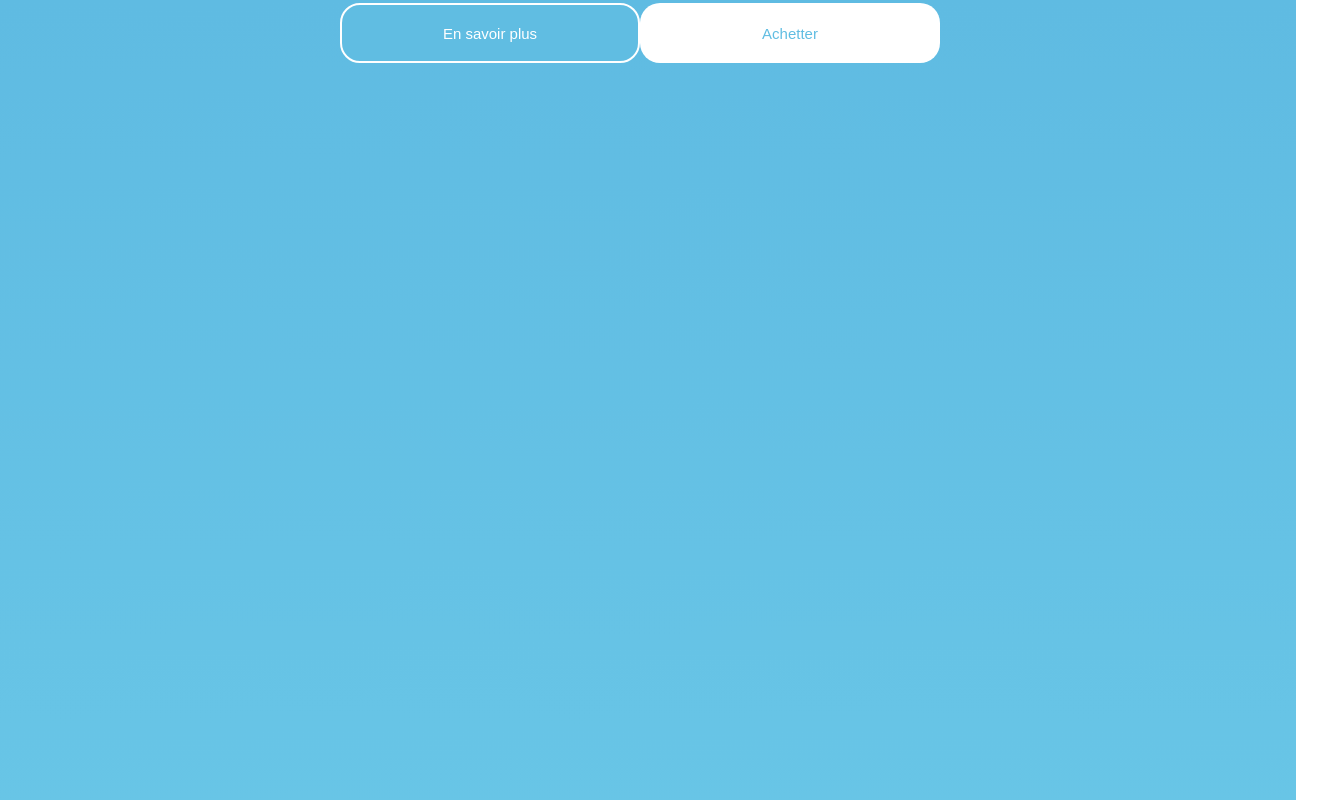
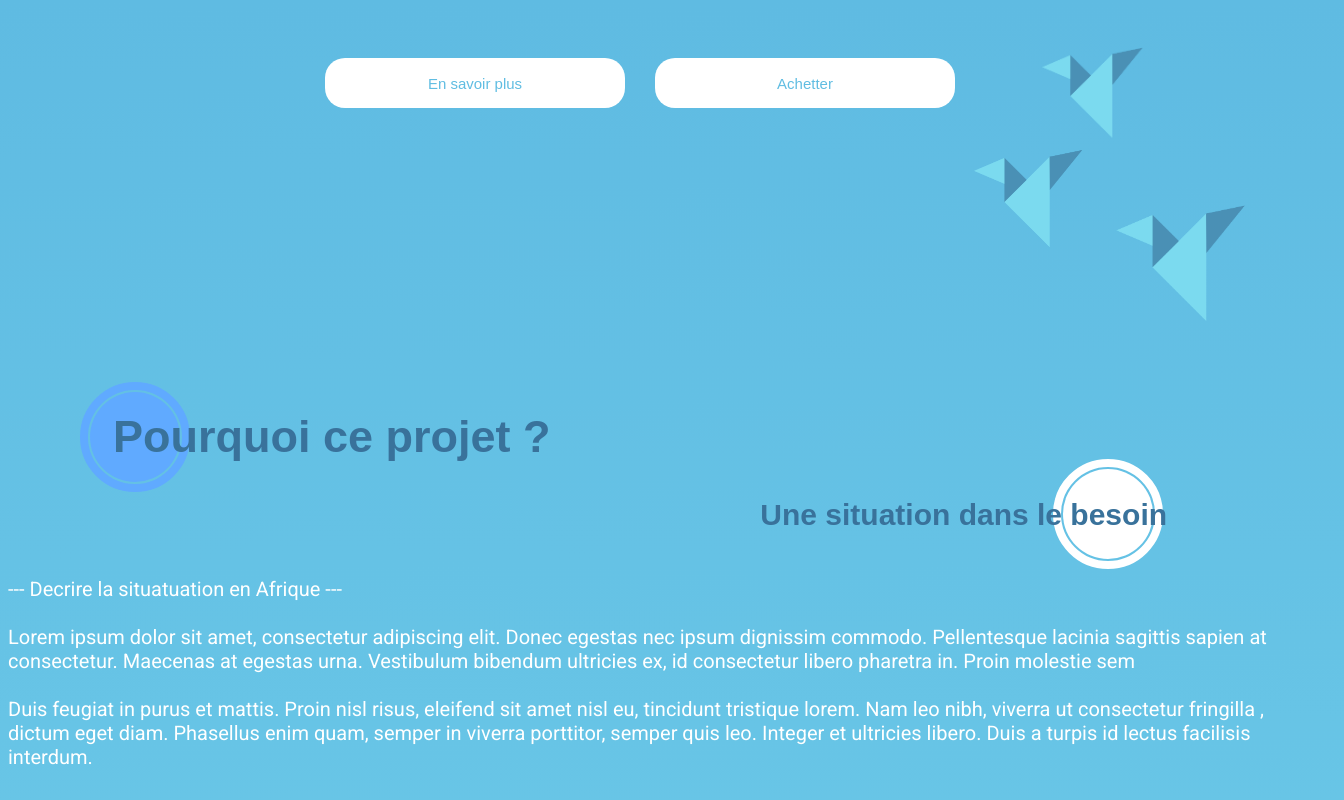
Before and after one commit to FFEnergy/FFE-maquettes, a plain HTML site: page index/index.html in a window 1280 px wide. Shown: the part 1280-2080 px from the top of the page, 1344 px wide, since content can reach past the window. Drawn offline with nearby package versions, Linux system fonts and the light colour scheme; a web font is replaced by a local one.

Commit message:
Section 2 faite
section d'introduction faite

```diff
--- a/index/JS/script.js
+++ b/index/JS/script.js
@@ -1,6 +1,3 @@
-
-var images = $( ".nuage" );
-console.log($(".nuage"));
 var d1 = $(".nuage:nth-child(2)").css("left").split('p')[0];
 
 $(window).scroll(function(){
--- a/index/index.html
+++ b/index/index.html
@@ -20,7 +20,7 @@
       </section>
       <section class="Windy">
         <div class="titre-eolienne">
-          <h1>Windy</h1>
+          <h2>Windy</h2>
           <div class="circle-light"></div>
           <div class="circle-light-around-circle"></div>
 
@@ -47,13 +47,49 @@
           </p>
         </div>
         <div class="boutons-eolienne">
-          <button type="button" name="EnSavoirPlus" class="bouton-hover">En savoir plus</button>
+          <button type="button" name="EnSavoirPlus" class="bouton-primaire">En savoir plus</button>
           <button type="button" name="EnSavoirPlus" class="bouton-primaire">Achetter</button>
-
+          <div class="oiseaux">
+            <img class="oiseau" src="images\oiseau.png" alt="">
+            <img class="oiseau" src="images\oiseau.png" alt="">
+            <img class="oiseau" src="images\oiseau.png" alt="">
+          </div>
+        </div>
+      </section>
+      <section class="Pourquoi">
+        <div class="titres-Pourquoi">
+          <div class="titre-pourquoi">
+            <h2>Pourquoi ce projet ?</h2>
+            <div class="circle-sky"></div>
+            <div class="circle-sky-around-circle"></div>
+          </div>
+          <div class="titre-situation">
+            <h2>Une situation dans le besoin</h2>
+            <div class="circles-white">
+              <div class="circle-white"></div>
+              <div class="circle-white-around-circle"></div>
+            </div>
+          </div>
+        </div>
+        <div class="text-pourquoi">
+          <p>
+            --- Decrire la situatuation en Afrique ---
+            </br>
+            </br>
+            Lorem ipsum dolor sit amet, consectetur adipiscing elit. Donec egestas nec
+             ipsum dignissim commodo. Pellentesque lacinia sagittis sapien at consectetur.
+             Maecenas at egestas urna. Vestibulum bibendum ultricies ex, id consectetur
+             libero pharetra in. Proin molestie sem
+            </br>
+            </br>
+            Duis feugiat in purus et mattis. Proin nisl risus, eleifend sit amet nisl eu,
+             tincidunt tristique lorem. Nam leo nibh, viverra ut consectetur fringilla
+            , dictum eget diam. Phasellus enim quam, semper in viverra porttitor,
+             semper quis leo. Integer et ultricies libero. Duis a turpis id lectus facilisis interdum.
+          </p>
         </div>
       </section>
     </section>
-
     <script src="https://code.jquery.com/jquery-3.5.1.min.js" integrity="sha256-9/aliU8dGd2tb6OSsuzixeV4y/faTqgFtohetphbbj0=" crossorigin="anonymous"></script>
     <script src="JS/script.js" charset="utf-8"></script>
   </body>
--- a/index/style.scss
+++ b/index/style.scss
@@ -6,88 +6,133 @@ $h1font-color: #FFFFFF;
 $pfont-color: #FFFFFF;
 $h2font-color: #39729bff;
 
+h1{
+ margin: 100px 0 0 0;
+ display: flex;
+ justify-content: center;
+}
 body{
   overflow-x: hidden;
   height: 5000px;
   background: rgb(15,5,107);
   background: linear-gradient(rgba(15,5,107,1) 1%, rgba(95,187,226,1) 25%, rgba(124,220,240,1) 77%, rgba(231,247,249,1) 98%);
 }
-
-section.index h1{
-  margin: 100px 0 0 0;
-  display: flex;
-  justify-content: center;
+h1{
   color: $h1font-color;
   font-size: 52px;
   font-family: 'Sansita', sans-serif;
 }
+h2{
+  color: $h2font-color;
+  font-size: 45px;
+  font-family: 'Sansita', sans-serif;
+}
+p{
+  color: $pfont-color;
+  font-size: 20px;
+  font-family: 'Roboto', sans-serif;
+}
 
-//images de nuages
+// NOTE: circles
+.circle-sky{
+    border-radius: 100%;
+    position: absolute;
+    z-index: 1;
+    background-color: #60AAFF;
+  }
+.circle-sky-around-circle{
+    border-radius: 100%;
+    position: absolute;
+    z-index: 1;
+    border: 8px solid #60AAFF;
+    background-color: rgba(0, 0, 0, 0);
+  }
+.circle-light{
+    border-radius: 100%;
+    position: absolute;
+    z-index: 1;
+    background-color: #66C4E5;
+  }
+.circle-light-around-circle{
+    border-radius: 100%;
+    position: absolute;
+    z-index: 1;
+    border: 8px solid #66C4E5;
+    background-color: rgba(0, 0, 0, 0);
+  }
+.circle-white{
+    border-radius: 100%;
+    position: absolute;
+    z-index: 1;
+    background-color: #FFFFFF;
+  }
+.circle-white-around-circle{
+    border-radius: 100%;
+    position: absolute;
+    z-index: 1;
+    border: 8px solid #FFFFFF;
+    background-color: rgba(0, 0, 0, 0);
+  }
 
-section.index section.nuages img{
+section.index{
+
+  // NOTE: images de nuages
+  section.nuages{
+    img{
       position: absolute;
       width: 400px;
     }
-
-section.index section.nuages img:nth-child(1){
+    img:nth-child(1){
       left: 30%;
       top: 70px;
       transition: 1.6s;
     }
-
-section.index section.nuages img:nth-child(2){
+    img:nth-child(2){
       left: 70%;
       transition: 1.4s;
     }
-
-section.index section.nuages img:nth-child(3){
+    img:nth-child(3){
       top: 250px;
       transition: 0.5s;
     }
+  }
 
-//image de l'eolienne
-
-section.index section.Eolienne{
+  // NOTE: image de l'eolienne
+  section.Eolienne{
     display: flex;
     justify-content: center;
     margin-top: 300px;
-}
 
-section.index section.Eolienne img:nth-child(2){
+    img:nth-child(2){
       width: 800px;
       z-index: 2;
     }
-
-section.index section.Eolienne img:nth-child(1){
+    img:nth-child(1){
       top: 200px;
       z-index: 1;
       width: 900px;
       position: absolute;
     }
+  }
 
-// section de la presentation de l'Eolienne
-
+  // NOTE: section de la presentation de l'Eolienne
   section.Windy {
     display: flex;
     flex-direction: column;
     justify-content: center;
-}
-
-section.Windy .titre-eolienne{
+    .titre-eolienne{
       width: 100%;
       display: flex;
       justify-content: center;
     }
-
-section.Windy h1{
+    h2{
       margin: -50px 0 0 0;
       color: $h2font-color;
       font-size: 55px;
       font-family: 'Sansita', sans-serif;
       z-index: 2;
     }
-
-section.Windy .circle-transparent-white{
+    .circle-transparent-white{
       width: 160px;
       height: 160px;
       border-radius: 100%;
@@ -97,8 +142,7 @@ section.Windy .circle-transparent-white{
       margin-top: -90px;
       position: absolute;
     }
-
-section.Windy .circle-transparent-blue{
+    .circle-transparent-blue{
       width: 80px;
       height: 80px;
       border-radius: 100%;
@@ -108,95 +152,138 @@ section.Windy .circle-transparent-blue{
       margin-top: -105px;
       position: absolute;
     }
-
-section.Windy .circle-light:nth-of-type(1){
+    .circle-light:nth-of-type(1){
       width: 110px;
       height: 110px;
-  border-radius: 100%;
-  background-color: black;
-  position: absolute;
       margin-top: -70px;
       margin-left: -60px;
-  z-index: 1;
-  background-color: #66C4E5;
     }
-
-section.Windy .circle-light-around-circle:nth-of-type(2){
+    .circle-light-around-circle:nth-of-type(2){
       width: 114px;
       height: 114px;
-  border-radius: 100%;
-  background-color: black;
-  position: absolute;
       margin-top: -80px;
       margin-left: -60px;
-  z-index: 1;
-  border: 8px solid #66C4E5;
-  background-color: rgba(0, 0, 0, 0);
     }
-
-section.Windy .circle-light:nth-of-type(3){
+    .circle-light:nth-of-type(3){
       width: 90px;
       height: 90px;
-  border-radius: 100%;
-  background-color: black;
-  position: absolute;
       margin-top: -55px;
       margin-left: 100px;
-  z-index: 1;
-  background-color: #66C4E5;
     }
-
-section.Windy .circle-light-around-circle:nth-of-type(4){
+    .circle-light-around-circle:nth-of-type(4){
       width: 94px;
       height: 94px;
-  border-radius: 100%;
-  background-color: black;
-  position: absolute;
       margin-top: -65px;
       margin-left: 100px;
-  z-index: 1;
-  border: 8px solid #66C4E5;
-  background-color: rgba(0, 0, 0, 0);
     }
-
-section.Windy .text-eolienne{
+    .text-eolienne{
       width: 100%;
       display: flex;
       justify-content: center;
-}
-
-section.Windy .text-eolienne p{
+      p{
+        z-index: 1;
         margin-top: 80px;
         width: 700px;
         display: flex;
         justify-content: center;
         text-align: center;
-  color: $pfont-color;
-  font-size: 20px;
-  font-family: 'Roboto', sans-serif;
       }
-
-section.Windy .boutons-eolienne{
+    }
+    .boutons-eolienne{
       display: flex;
       justify-content: center;
-}
-
-section.Windy .boutons-eolienne .bouton-hover{
-  background-color : #60BDE2;
-  border : 2px solid #FFFFFF;
-  border-radius : 20px;
-  color : #FFFFFF;
-  font-size : 15px;
-  width : 300px;
-  height : 60px;
-}
-
-section.Windy .boutons-eolienne .bouton-primaire{
+      .bouton-primaire{
+        cursor: pointer;
+        margin: 55px 15px 15px 15px;
+        transition: 0.7s;
         background-color : #FFFFFF;
         border : 2px;
         border-radius : 20px;
         color : #60BDE2;
         font-size : 15px;
         width : 300px;
-  height : 60px;
+        height : 50px;
+        &:hover {
+          background-color : #60BDE2;
+          border : 2px solid #FFFFFF;
+          color : #FFFFFF;
         }
+        z-index: 1;
+      }
+      img{
+        position: absolute;
+        z-index: 0;
+      }
+      img:nth-child(1){
+        left: 70%;
+        top: 1400px;
+        transition: 1.6s;
+        width: 270px;
+      }
+      img:nth-child(2){
+        left: 80%;
+        top: 1450px;
+        transition: 1.4s;
+        width: 320px;
+      }
+      img:nth-child(3){
+        top: 1300px;
+        transition: 0.5s;
+        width: 250px;
+      }
+    }
+
+  }
+  // NOTE: section du pourquoi l'eolienne
+  section.Pourquoi{
+    margin-top: 250px;
+    .titres-Pourquoi{
+      display: flex;
+      justify-content: space-around;
+      flex-wrap: wrap;
+    }
+    h2{
+      z-index: 2;
+      position: relative;
+    }
+    .titre-pourquoi{
+      .circle-sky{
+        width: 90px;
+        height: 90px;
+        margin-top: -108px;
+        margin-left: -23px;
+      }
+      .circle-sky-around-circle{
+        width: 94px;
+        height: 94px;
+        margin-top: -118px;
+        margin-left: -33px;
+      }
+    }
+    .circle-white{
+      width: 90px;
+      height: 90px;
+      margin-top: -88px;
+      margin-left: 303px;
+    }
+    .circle-white-around-circle{
+      width: 94px;
+      height: 94px;
+      margin-top: -98px;
+      margin-left: 293px;
+    }
+    .circles-white{
+      display: flex;
+      flex-wrap: wrap;
+    }
+    .titre-situation{
+      margin-top: 100px;
+      h2{
+        text-align: right;
+        font-size: 30px !important;
+      }
+    }
+  }
+
+
+}
```
Also changed, not shown: index/CSS/style.css, index/images/Tracé 2.svg (added), index/images/oiseau.png (added). Lines whose indentation alone changed are shown as unchanged.
